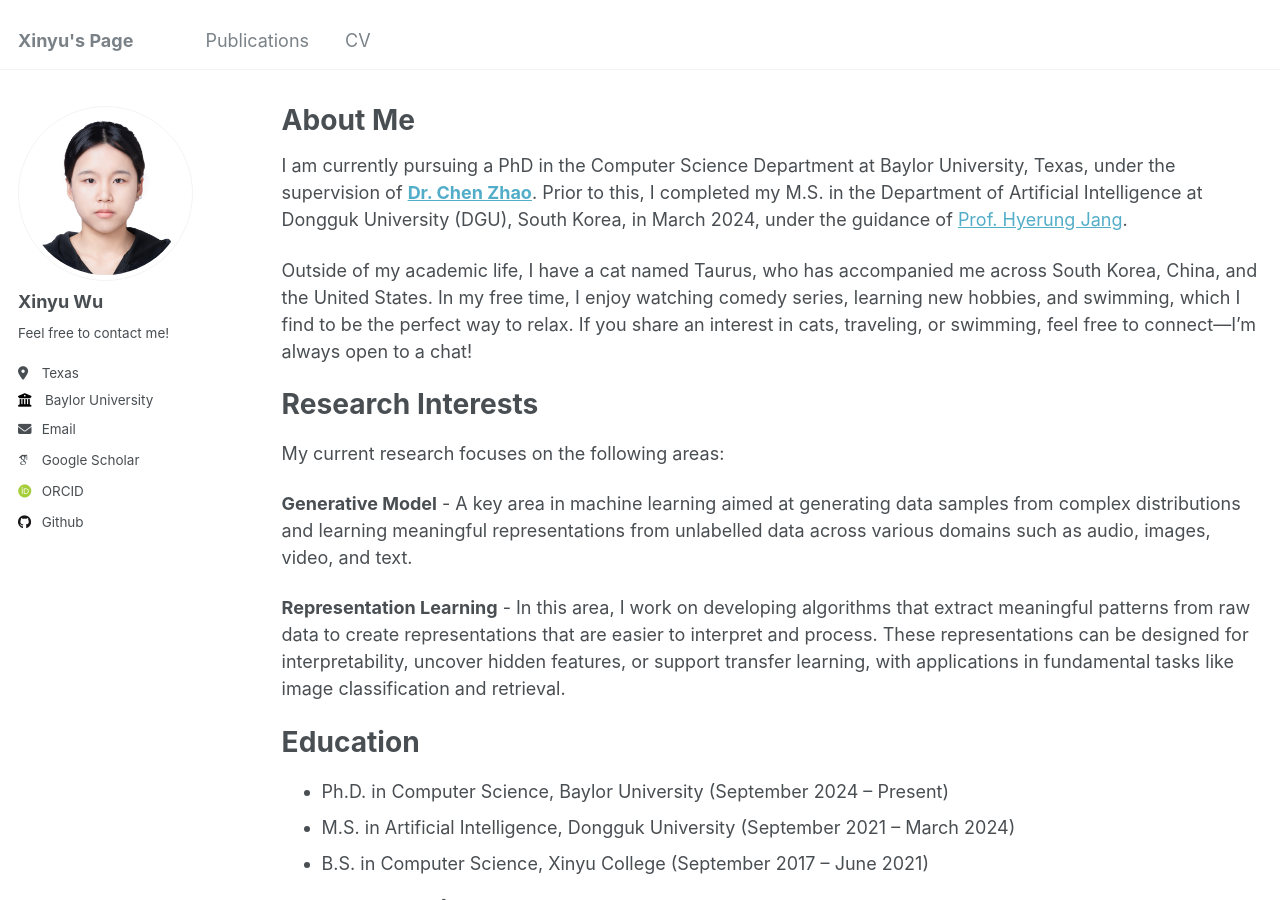
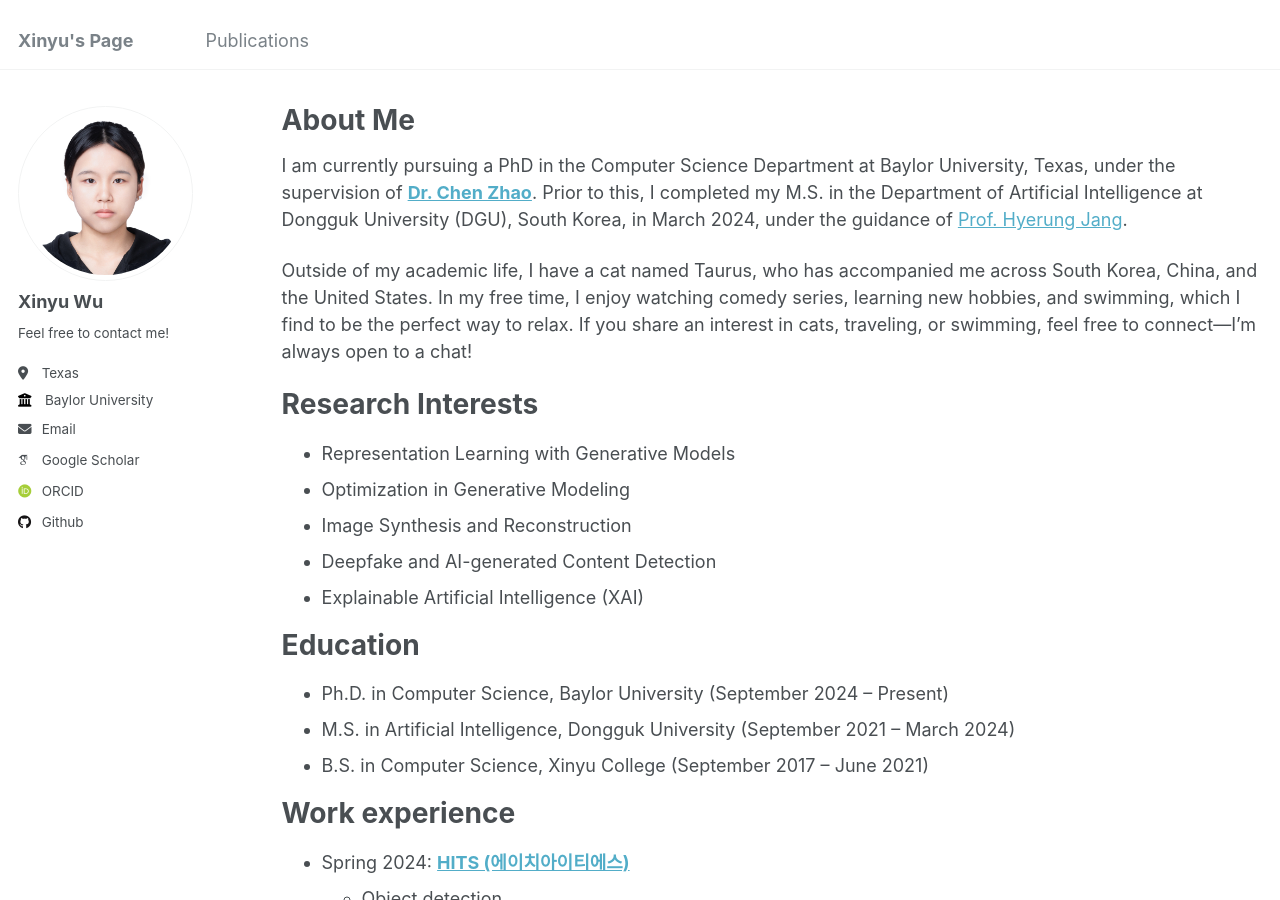
Before and after one commit to wuxinyu519/wuxinyu519.github.io, a Jekyll site: the page built from _pages/cv.md, in a window 1280 px wide and 900 px high. Built offline with Jekyll 4.4.1, drawn with Linux system fonts in a browser that asks for light colours; some web fonts are replaced.

Commit message:
updated cv

```diff
--- a/_data/navigation.yml
+++ b/_data/navigation.yml
@@ -20,8 +20,8 @@ main:
   # - title: "Blog Posts"
   #   url: /year-archive/
 
-  - title: "CV"
-    url: /cv
+  # - title: "CV"
+  #   url: /cv
 
   # - title: "Guide"
   #   url: /markdown/
--- a/_pages/cv.md
+++ b/_pages/cv.md
@@ -16,11 +16,11 @@
 
 Research Interests
 ======
-My current research focuses on the following areas:
-
-**Generative Model** - A key area in machine learning aimed at generating data samples from complex distributions and learning meaningful representations from unlabelled data across various domains such as audio, images, video, and text.
-
-**Representation Learning** - In this area, I work on developing algorithms that extract meaningful patterns from raw data to create representations that are easier to interpret and process. These representations can be designed for interpretability, uncover hidden features, or support transfer learning, with applications in fundamental tasks like image classification and retrieval.
+- Representation Learning with Generative Models
+- Optimization in Generative Modeling
+- Image Synthesis and Reconstruction
+- Deepfake and AI-generated Content Detection
+- Explainable Artificial Intelligence (XAI)
 
 Education
 ======
```
